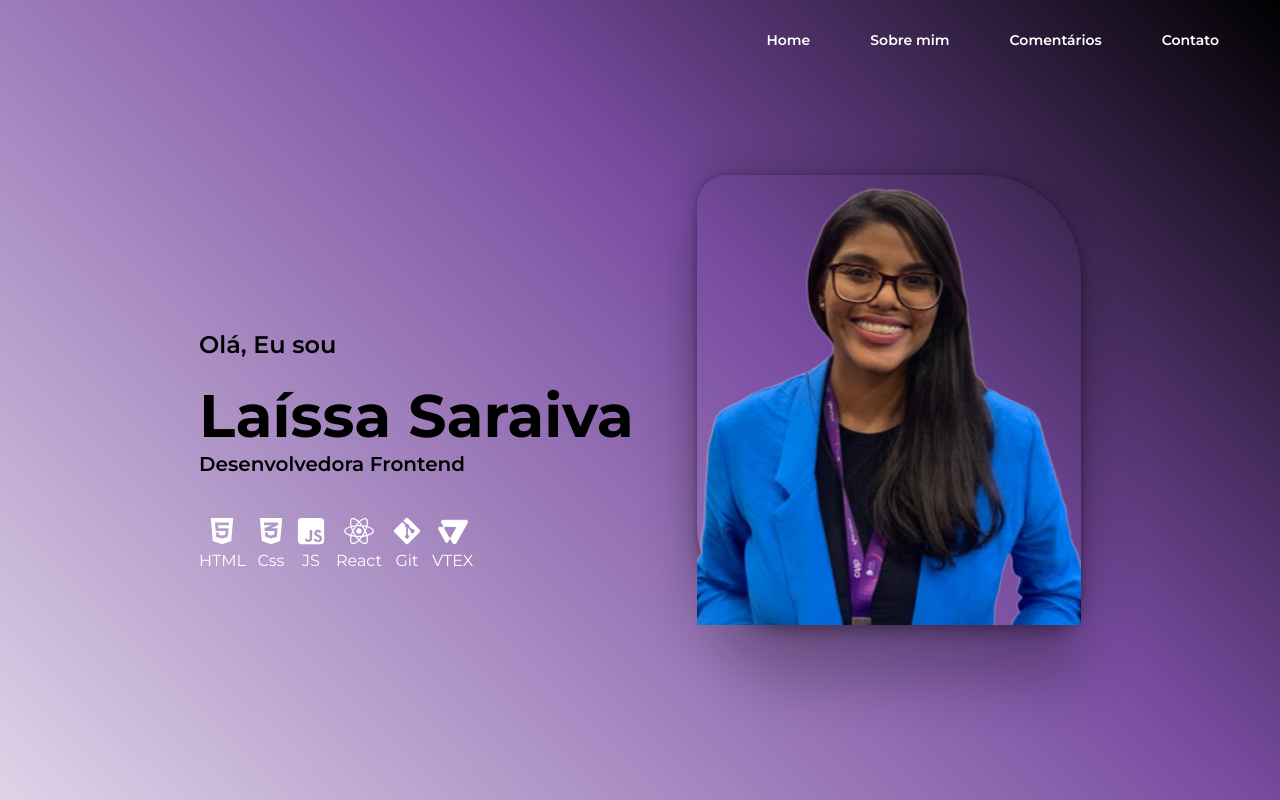
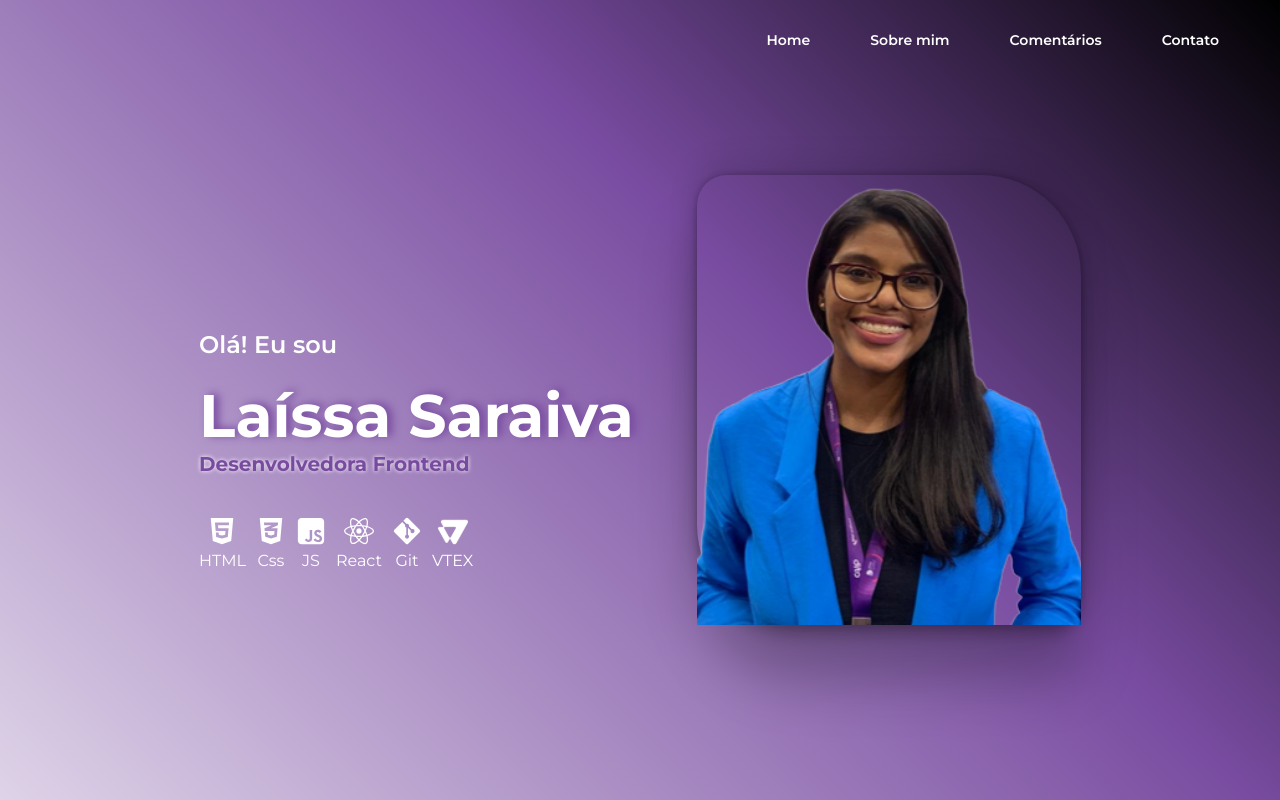
Before and after one commit to LaissaSaraiva/pretalab-projeto-final-react, a React (Vite) app: page / in a window 1280 px wide. Shown: the top 800 px of the page. Built offline with nearby package versions, Linux system fonts and the light colour scheme.

Commit message:
style: ajuste de css na Home

```diff
--- a/src/pages/HomePage/HomePage.jsx
+++ b/src/pages/HomePage/HomePage.jsx
@@ -39,7 +39,7 @@ const HomePage = () => {
       <section className={styles.home__container}>
         <div className={styles.description__container}>
           <div className={styles.pre__title}>
-            <p>Olá, Eu sou</p>
+            <p>Olá! Eu sou</p>
           </div>
 
           <div className={styles.title}>
--- a/src/pages/HomePage/HomePage.module.css
+++ b/src/pages/HomePage/HomePage.module.css
@@ -28,6 +28,7 @@
   flex-direction: column;
   gap: 20px;
   margin-top: 100px;
+  color: var(--primary-color);
 
   @media(max-width: 640px) {
     text-align: center;
@@ -47,15 +48,19 @@
 .description__container .title h1  {
   font-weight: 700;
   font-size: 60px;
+  text-shadow: 5px -1px 8px var(--tertiary-color);
 }
 
 .description__container .title p {
-  font-weight: 600;
+  font-weight: 700;
   font-size: 20px;
+  color: var(--tertiary-color);
+  text-shadow: 0px 0px 4px var(--primary-color);
 }
 
 .description__container .items {
   margin-top: 20px;
+  color: var(--main-color);
   filter: invert(1);
 }
 
```
